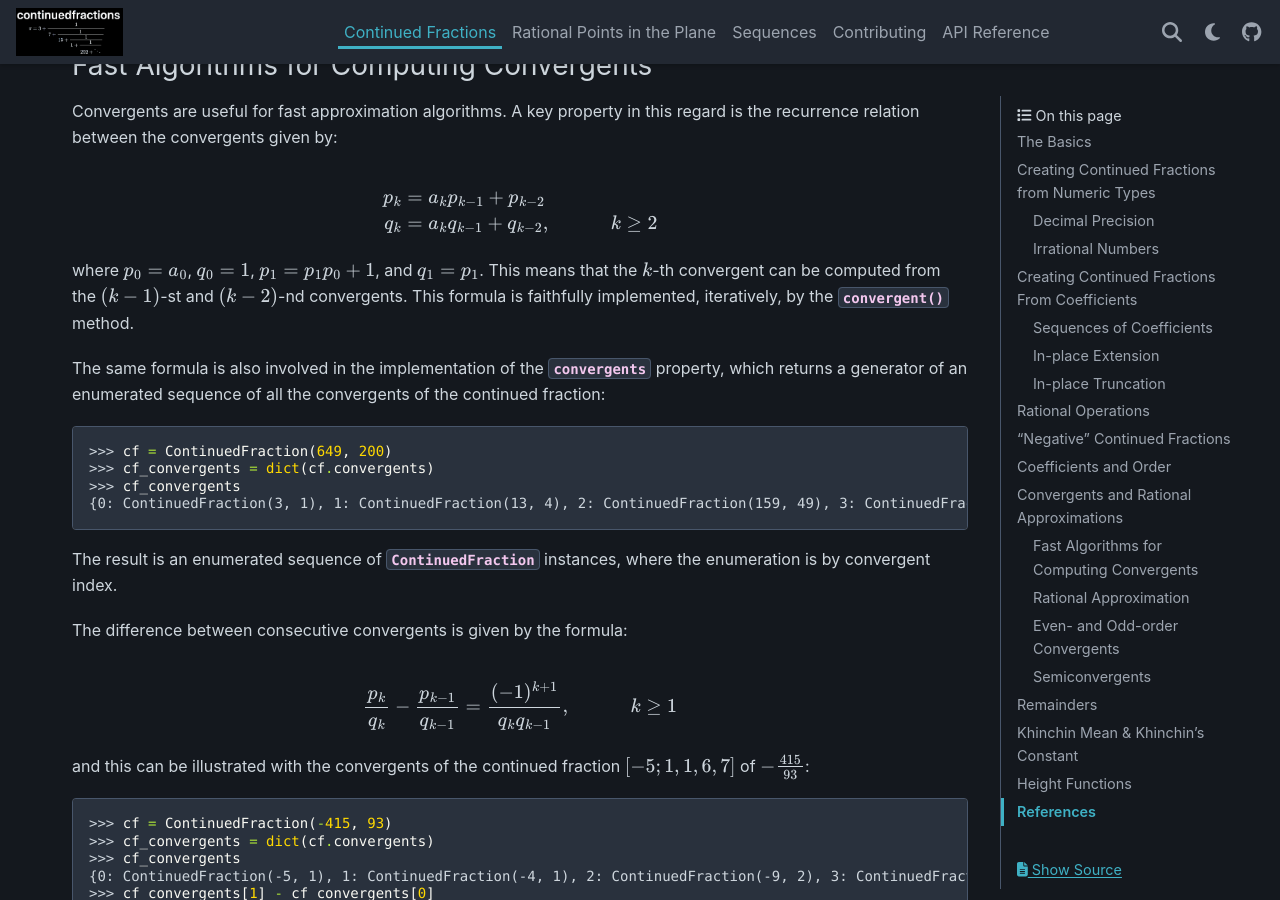
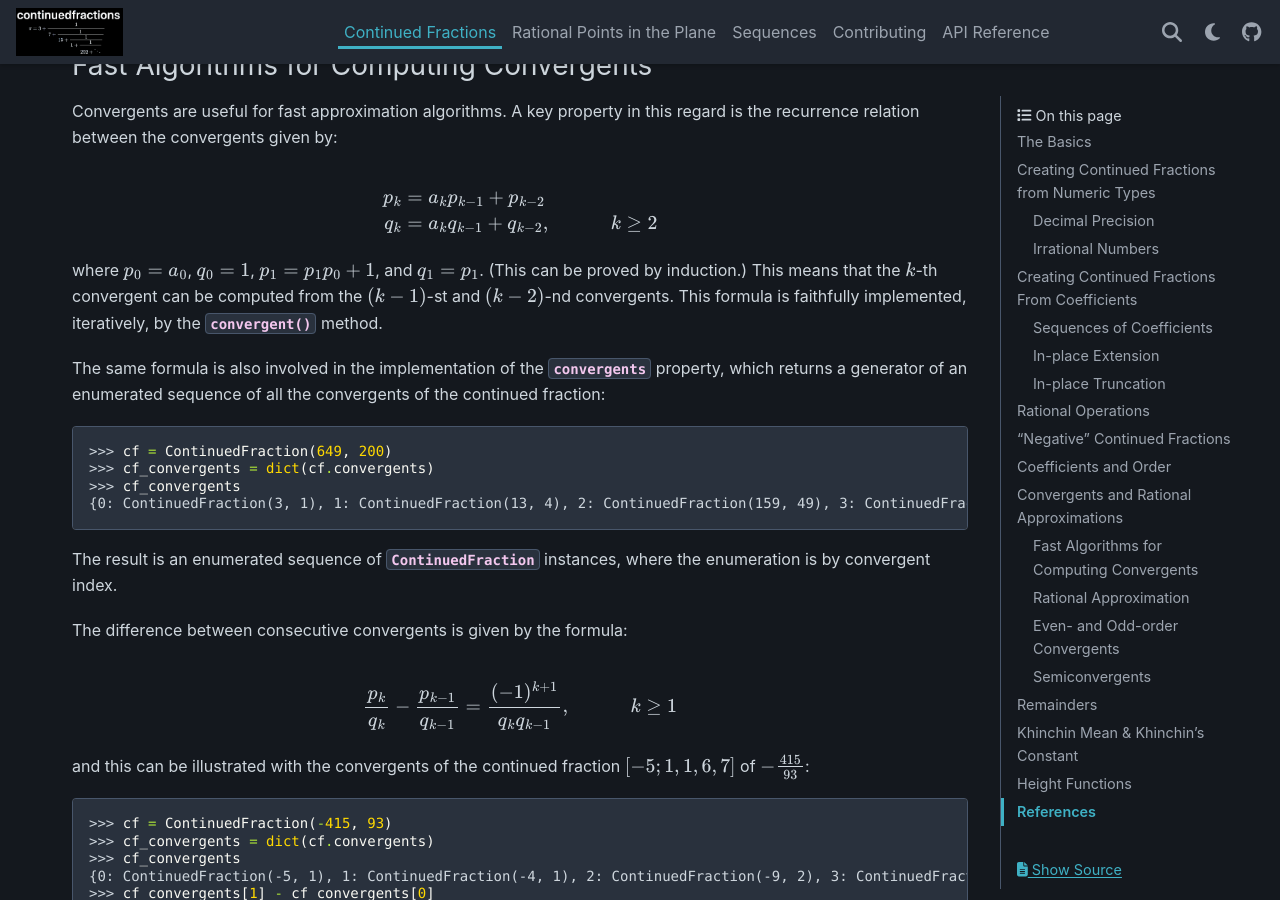
Before and after one commit to sr-murthy/continuedfractions, a Sphinx documentation site: the page built from docs/sources/continued-fractions.rst, in a window 1280 px wide and 900 px high, scrolled down 15636 px. Built offline with Sphinx 7.4.7 and the PyData theme 0.15.4, drawn with Linux system fonts in a browser that asks for light colours; nearby versions of some CDN libraries.

Commit message:
docs: further tidy up in Sphinx docs

```diff
--- a/docs/sources/continued-fractions.rst
+++ b/docs/sources/continued-fractions.rst
@@ -645,7 +645,7 @@ Convergents are useful for fast approximation algorithms. A key property in this
    q_k &= a_kq_{k - 1} + q_{k - 2},        \hskip{3em}    k \geq 2
    \end{align}
 
-where :math:`p_0 = a_0`, :math:`q_0 = 1`, :math:`p_1 = p_1p_0 + 1`, and :math:`q_1 = p_1`. This means that the :math:`k`-th convergent can be computed from the :math:`(k - 1)`-st and :math:`(k - 2)`-nd convergents. This formula is faithfully implemented, iteratively, by the :py:meth:`~continuedfractions.lib.convergent` method.
+where :math:`p_0 = a_0`, :math:`q_0 = 1`, :math:`p_1 = p_1p_0 + 1`, and :math:`q_1 = p_1`. (This can be proved by induction.) This means that the :math:`k`-th convergent can be computed from the :math:`(k - 1)`-st and :math:`(k - 2)`-nd convergents. This formula is faithfully implemented, iteratively, by the :py:meth:`~continuedfractions.lib.convergent` method.
 
 The same formula is also involved in the implementation of the :py:attr:`~continuedfractions.continuedfraction.ContinuedFraction.convergents` property, which returns a generator of an enumerated sequence of all the convergents of the continued fraction:
 
--- a/docs/sources/rational-points.rst
+++ b/docs/sources/rational-points.rst
@@ -222,7 +222,7 @@ By default :py:meth:`~continuedfractions.rational_points.RationalPoint.angle` re
    >>> RP(-1, 0).angle(as_degrees=True)
    Decimal('180')
 
-The implementation uses :py:func:`math.atan2` which respects angle signs in all four quadrants of the plane by using both :math:`x`- and :math:`y`-coordinates in computing :math:`\text{arctan}\left(\frac{y}{x}\right)` and returns a value in the interval :math:`[-\pi, \pi]`.
+The implementation uses :py:func:`math.atan2` which respects angle signs in all four quadrants of the plane in computing :math:`\text{arctan}\left(\frac{y}{x}\right)` and returns a value in the interval :math:`[-\pi, \pi]`.
 
 .. _rational-points.scaling:
 
```
